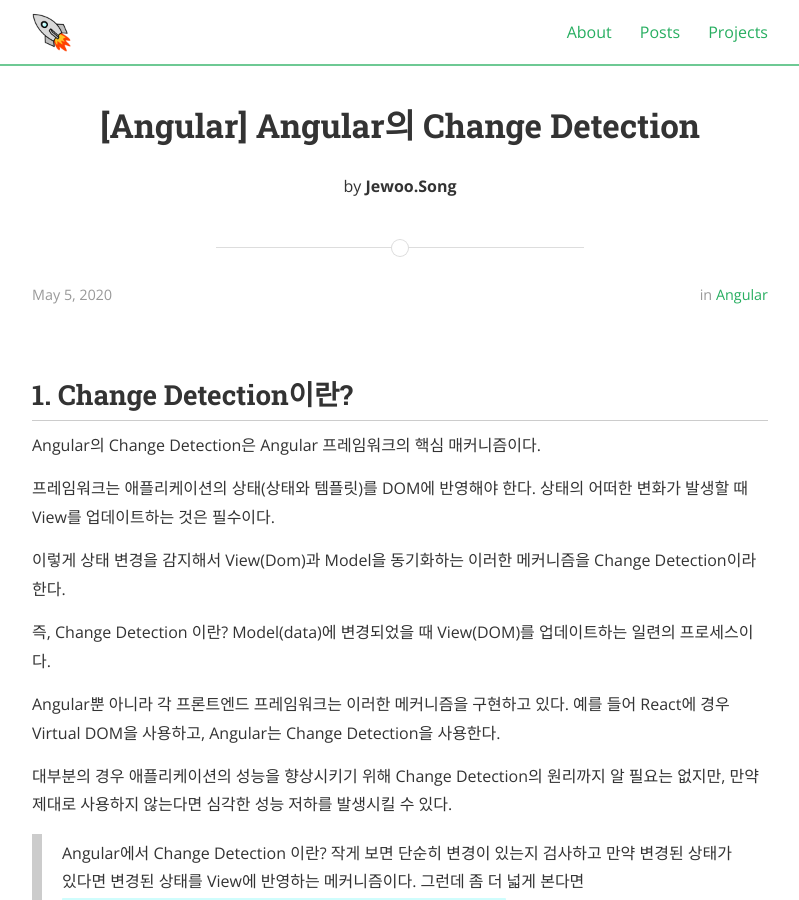
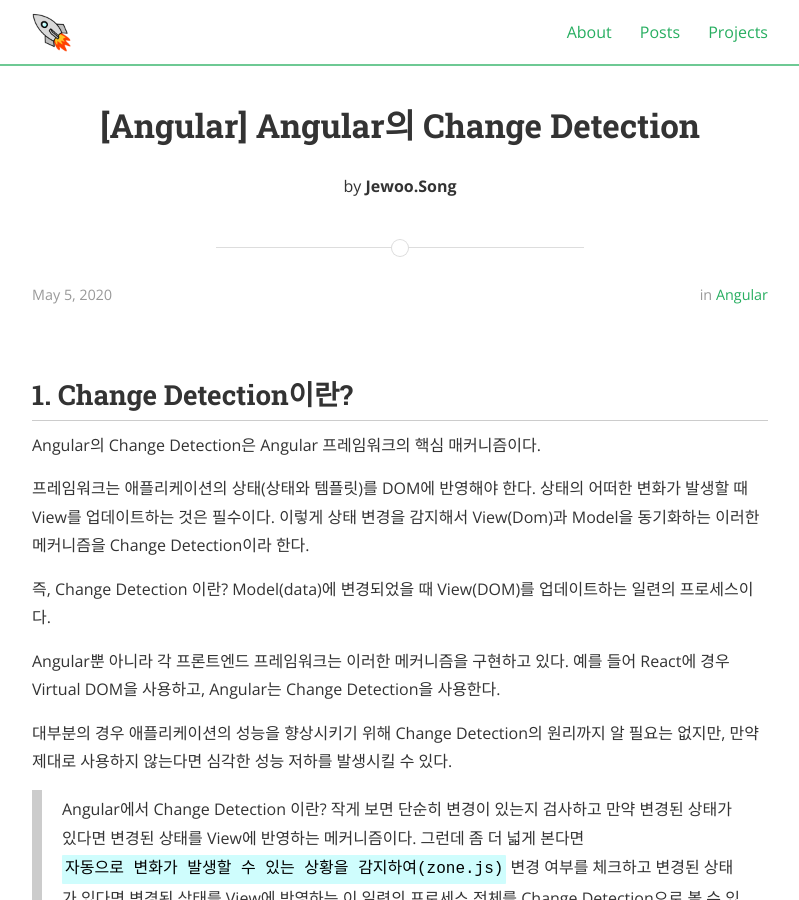
Before and after one commit to iamsjy17/iamsjy17.github.io, a Jekyll site: the page built from _posts/2020-05-05-angular-change-detection.md, in a window 1280 px wide and 900 px high. Shown: the whole window, without its empty margins (240-1039 px from the left). Built offline with Jekyll 4.4.1, drawn with Linux system fonts in a browser that asks for light colours; nearby versions of some CDN libraries; some web fonts are replaced; comment, search, counter and statistics services are not loaded.

Commit message:
post(angular): changeDetection post 수정

````diff
--- a/_posts/2020-05-05-angular-change-detection.md
+++ b/_posts/2020-05-05-angular-change-detection.md
@@ -19,9 +19,7 @@
 
 Angular의 Change Detection은 Angular 프레임워크의 핵심 매커니즘이다.
 
-프레임워크는 애플리케이션의 상태(상태와 템플릿)를 DOM에 반영해야 한다. 상태의 어떠한 변화가 발생할 때 View를 업데이트하는 것은 필수이다.
-
-이렇게 상태 변경을 감지해서 View(Dom)과 Model을 동기화하는 이러한 메커니즘을 Change Detection이라 한다.
+프레임워크는 애플리케이션의 상태(상태와 템플릿)를 DOM에 반영해야 한다. 상태의 어떠한 변화가 발생할 때 View를 업데이트하는 것은 필수이다. 이렇게 상태 변경을 감지해서 View(Dom)과 Model을 동기화하는 이러한 메커니즘을 Change Detection이라 한다.
 
 즉, Change Detection 이란? Model(data)에 변경되었을 때 View(DOM)를 업데이트하는 일련의 프로세스이다.
 
@@ -32,6 +30,8 @@
 
 > Angular에서 Change Detection 이란? 작게 보면 단순히 변경이 있는지 검사하고 만약 변경된 상태가 있다면 변경된 상태를 View에 반영하는 메커니즘이다.
 > 그런데 좀 더 넓게 본다면 `자동으로 변화가 발생할 수 있는 상황을 감지하여(zone.js)` 변경 여부를 체크하고 변경된 상태가 있다면 변경된 상태를 View에 반영하는 이 일련의 프로세스 전체를 Change Detection으로 볼 수 있을 것 같다.
+
+<br/>
 
 ### 1-1. Change Detection 동작 원리
 
@@ -52,13 +52,13 @@
 
 ## 2. Zone.js
 
-### 2-1. Zone?
-
 Zone 이란 비동기 작업에서 지속되는 실행 컨텍스트이다. 즉, 논리적으로 연결된 여러 비동기 작업을 쉽게 할 수 있도록 도와주는 새로운 메커니즘이다.
 
 Angular에서 Zone 이란 Change Detection 동작 원리 중 2번 `Angular가 변화가 발생할 수 있는 상황을 감지하여 Change Detection을 발생시킨다.`에 해당하는 부분으로 Angular에게 언제 Change Detection 수행하도록 해야하는지 우리가 신경쓰지 않아도 되도록 자동으로 Change Detection을 발생시켜주는 역할을 한다.
 
 > Angular에서 Zone은 Change Detection의 트리거 역할을 한다.
+
+<br/>
 
 #### 일반적인 Zone의 실행 과정
 
@@ -82,11 +82,12 @@
 
 다음 이벤트 중 하나가 발생하면 zone 안에서 콜백이 실행되고 이를 통해서, Angular는 변화가 감지되었다고 간주하고 Change detection을 실행한다.
 
-- 애플리케이션의 상태를 변경시키는 이벤트들
-  - EventEmitter
-  - any Browser event(click, keyup, etc.)
-  - setInterval() and setTimeout()
-  - HTTP requests (XMLHttpRequest)
+#### 애플리케이션의 상태를 변경시키는 이벤트들
+
+- EventEmitter
+- any Browser event(click, keyup, etc.)
+- setInterval() and setTimeout()
+- HTTP requests (XMLHttpRequest)
 
 > 전체 몽키 패치 목록
 >
@@ -96,6 +97,8 @@
 > 소스 코드
 >
 > - https://github.com/angular/zone.js/blob/1ba851989ccb6907df49bba37ee24ab60adf13a9/lib/browser/browser.ts#L28
+
+<br/>
 
 ### 2-3. Zone 주요 API
 
@@ -447,6 +450,8 @@
 
 > https://github.com/angular/angular/blob/698b0288bee60b8c5926148b79b5b93f454098db/packages/core/src/zone/ng_zone.ts
 
+<br/>
+
 #### ngZone의 속성(Event)
 
 |              Property               |                                                                                            Description                                                                                            |
@@ -476,6 +481,8 @@
 >
 > https://github.com/angular/angular/blob/30d5a2ca83c9cf44f602462597a58547b05b75dd/packages/core/src/application_ref.ts#L364
 
+<br/>
+
 #### onMicrotaskEmpty 이벤트 발생 과정
 
 onMicrotaskEmpty 이벤트는 NgZone의 checkStable 메서드를 통해 발생한다.
@@ -502,6 +509,8 @@
 Zone과 Angular의 Change detection은 강한 연관성이 있지만, 기술적으로 부분집합적인 관계는 아니다.
 
 > Zone은 비동기 작업을 수행할 때 Change Detection을 자동으로 발생시킨다.
+
+<br/>
 
 Change detection은 Zone 과는 별도의 메커니즘이기 때문에 Zone과 NgZone 없이도 Change Detection을 구현할 수 있다.
 
@@ -560,7 +569,7 @@
 - 명시적으로 Change Detection이 실행될 때
 - 템플릿에서 Async pipe를 통해 연결된 Observable이 새로운 value를 emit 할 때
 
-#### Input 참조 변경
+### Input 참조 변경
 
 ChangeDetectionStrategy.Default를 사용할 때, Angular는 `@Input` data가 바뀌거나, 수정될 때마다 Change Detector를 실행한다.
 그러나 OnPush 전략을 사용할 때 오직 새로운 참조가 @Input의 값으로 전달될 때에만 Change Detection이 트리거 됩니다.
@@ -570,7 +579,7 @@
 @Input으로 참조 타입인 Object나 Array을 받는 경우 property 수정이나 배열의 요소를 수정하는 것은 참조가 변경되지 않으므로 Change Detection을 발생시키지 않고,
 오직 새로운 object, array의 참조를 전달할 때 Change Detection이 발생한다.
 
-#### 이벤트 핸들러 트리거
+### 이벤트 핸들러 트리거
 
 OnPush 컴포넌트 또는 자식 컴포넌트의 이벤트 핸들러가 트리거 될 때 Change Detection이 발생한다.
 이벤트 핸들러가 아닌 다음과 같은 비동기 작업은 OnPush 컴포넌트에서 Change Detection이 발생하지 않는다.
@@ -580,7 +589,7 @@
 - Promise
 - this.http.get('...').subscribe()
 
-#### 명시적 Change Detection 실행
+### 명시적 Change Detection 실행
 
 Chnage Detection을 명시적으로 실행시키는 방법
 
@@ -594,7 +603,7 @@
 }
 ```
 
-##### detectChange()
+#### detectChange()
 
 ChangeDetectorRef의 detectChange 메서드는 현재 컴포넌트와 자식 컴포넌트에 대해서 Change Detection Strategy를 적용하여 Change Detection을 발생시킨다.
 detach 메서드와 함께 사용하여 로컬 Change Detection을 구현할 수 있다.
@@ -616,11 +625,11 @@
 위 예제는 큰 데이터를 자주 읽어야 하는 컴포넌트 예시이다.
 성능 향상을 위해 컴포넌트의 ChangeDetector를 detach 하고 5초마다 명시적으로 로컬 Change Detection을 발생시킨다.
 
-##### ApplicationRef.tick()
+#### ApplicationRef.tick()
 
 ApplicationRef.tick() 메서드는 전체 애플리케이션에 대해서 Change Detection Strategy를 적용하여 Change Detection을 발생시킨다.
 
-##### markForCheck()
+#### markForCheck()
 
 만약 @Input이 변경되거나 Event가 발생하는 경우 View는 dirty flag가 켜진다.
 만약 트리거가 발생하지 않더라도 dirty flag를 키고 싶은 경우 사용한다.
@@ -634,7 +643,7 @@
 
 ![img](/assets/img/angular/changedetection5.png)
 
-#### Async Pipe
+### Async Pipe
 
 AsyncPipe는 OnPush 전략을 사용합니다.
 AsyncPipe를 subscribe 하면 가장 최근에 emit 한 값을 리턴한다.
````
